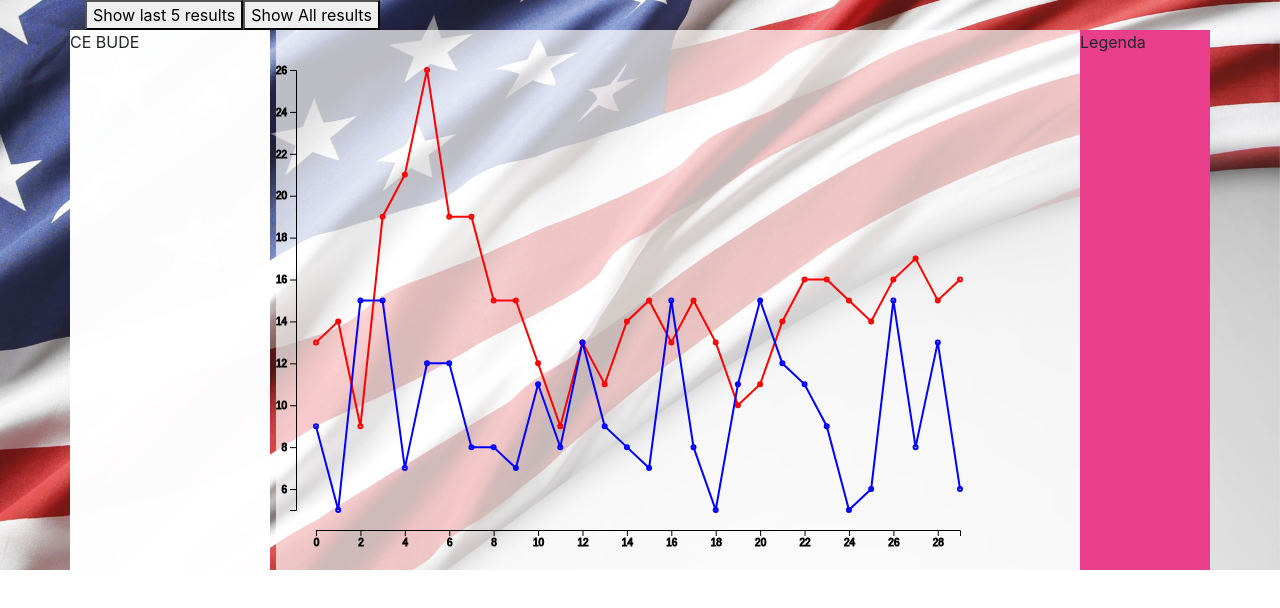
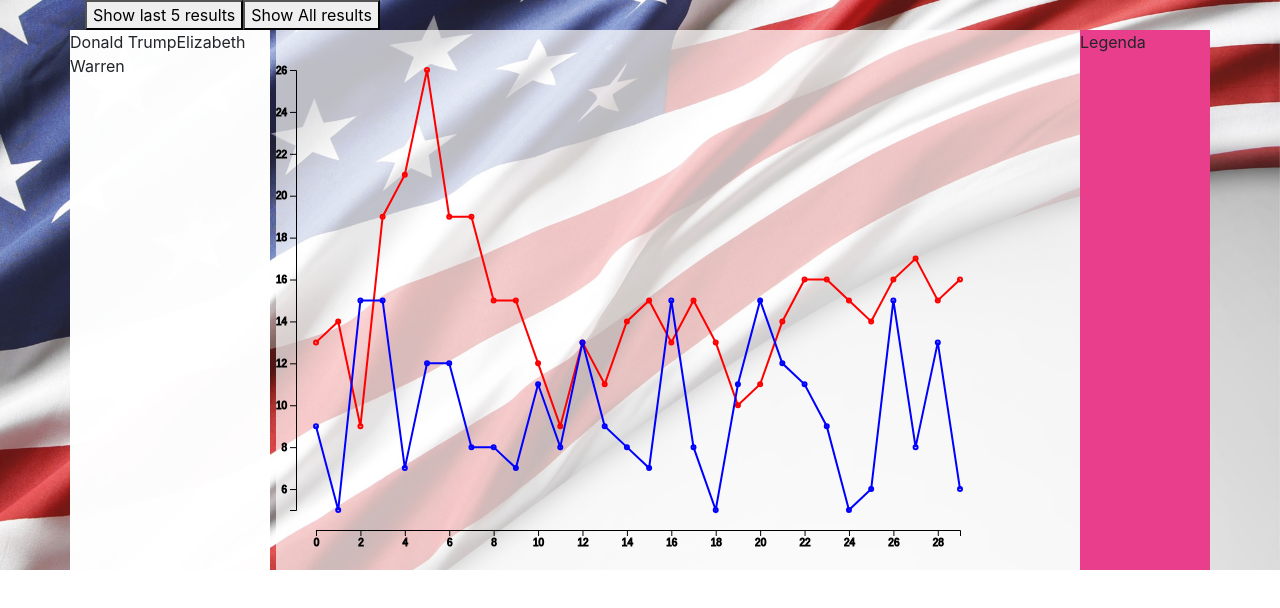
Before and after one commit to radoslav-zdravkovic-bc/graph-test-line, a React (Create React App) app: page / in a window 1280 px wide. Shown: the top 608 px of the page. Built offline with nearby package versions, Linux system fonts and the light colour scheme.

Commit message:
WCS-2671_print_candidates_in_sidebar

```diff
--- a/package.json
+++ b/package.json
@@ -3,6 +3,8 @@
   "version": "0.1.0",
   "private": true,
   "dependencies": {
+    "@nuxtjs/axios": "^5.6.0",
+    "axios": "^0.19.0",
     "bootstrap": "^4.3.1",
     "d3": "^5.9.2",
     "d3-react": "^1.0.4",
@@ -10,6 +12,7 @@
     "lodash": "^4.17.11",
     "node-sass": "^4.12.0",
     "react": "^16.8.6",
+    "react-axios": "^2.0.3",
     "react-bootstrap": "^1.0.0-beta.12",
     "react-dom": "^16.8.6",
     "react-scripts": "3.0.0"
--- a/src/App.js
+++ b/src/App.js
@@ -1,10 +1,10 @@
 import React, {Component} from 'react';
+import axios from 'axios';
 import BarChart from './components/BarChart/BarChart';
 import Sidebar from './components/Sidebar/Sidebar';
 import Legend from './components/Legend/Legend';
 import _ from './../node_modules/lodash'
 import Container from 'react-bootstrap/Container'
-import Col from 'react-bootstrap/Col'
 import Row from 'react-bootstrap/Row'
 import './App.scss';
 
--- a/src/components/Sidebar/Sidebar.js
+++ b/src/components/Sidebar/Sidebar.js
@@ -1,10 +1,21 @@
 import React, {Component} from 'react';
 
 class Sidebar extends Component {
+    componentDidMount() {
+        const candidatesData = require('../../data/candidates.json');
+
+        function getFullName(item) {
+            let fullname = [item.last_name];
+            return fullname;
+        }
+
+        this.canidatesNames = candidatesData.candidates.map(getFullName);
+    }
+
     render() {
         return (
             <div className="graph-sidebar">
-                <p>CE BUDE</p>
+                {this.canidatesNames}
             </div>
         );
     }
--- /dev/null
+++ b/src/data/candidates.json
@@ -0,0 +1,32 @@
+{
+  "candidates": [
+    {
+      "id": "101",
+      "first_name": "",
+      "last_name": "Donald Trump",
+      "meta": "Republicans",
+      "color": "#1BE5AD",
+      "chance": "43%",
+      "odds": "2.10",
+      "bookmaker": "",
+      "bookmaker_url": "",
+      "timestamp": "2019-09-06 04:04:05,2019-08-21 12:53:03,2019-08-21 12:53:02,2019-08-16 12:47:11,2019-07-22 10:50:13,2019-07-16 10:51:14,2019-07-07 04:23:45,2019-07-01 14:01:51,2019-06-27 09:57:26,2019-06-21 05:51:29,2019-06-17 15:41:04,2019-05-24 09:51:31,2019-05-24 09:51:30,2019-05-15 10:51:07,2019-04-25 11:15:19,2019-04-22 11:18:43,2019-04-09 23:54:27,2019-04-02 18:09:11,2019-04-01 18:27:17,2019-03-31 22:22:11,2019-03-30 07:56:01,2019-03-30 07:56:00,2019-03-27 11:27:01,2019-03-27 00:19:05,2019-03-27 00:19:04,2019-03-26 04:08:36,2019-03-25 14:00:24,2019-03-22 05:12:26,2019-03-22 05:12:25,2019-03-06 02:02:08,2019-01-31 05:51:22,2019-01-31 05:51:21,2019-01-26 08:51:03",
+      "odds_development": "2.10,2.10,2.10,2.00,1.90,2.00,1.90,2.00,2.10,2.00,2.10,2.00,2.00,2.10,2.20,2.10,2.20,2.25,2.30,2.30,2.37,2.37,2.50,2.50,2.50,2.62,2.70,2.80,2.80,2.87,3.00,3.00,3.25",
+      "chance_development": "43%,43%,43%,45.2%,47.6%,45.2%,47.6%,45.2%,43%,45.2%,43%,45.2%,45.2%,43%,41.1%,43%,41.1%,40.2%,39.3%,39.3%,38.1%,38.1%,36.1%,36.1%,36.1%,34.5%,33.5%,32.3%,32.3%,31.5%,30.1%,30.1%,27.8%"
+    },
+    {
+      "id": "50",
+      "first_name": "",
+      "last_name": "Elizabeth Warren",
+      "meta": "Democrats",
+      "color": "#FFEB4E",
+      "chance": "18.1%",
+      "odds": "5.00",
+      "bookmaker": "",
+      "bookmaker_url": "",
+      "timestamp": "2019-09-06 04:04:05,2019-09-02 09:35:30,2019-09-02 03:19:06,2019-08-29 12:00:41,2019-08-21 09:59:45,2019-08-17 08:18:14,2019-08-16 12:46:50,2019-08-10 19:26:44,2019-08-09 08:30:09,2019-08-05 10:34:34,2019-08-02 23:51:26,2019-08-02 23:51:25,2019-08-01 06:26:11,2019-08-01 04:02:39,2019-08-01 03:11:56,2019-07-31 13:28:37,2019-07-16 10:51:23,2019-07-04 13:19:39,2019-07-01 14:02:05,2019-06-28 05:24:11,2019-06-28 03:42:01,2019-06-27 09:57:32,2019-06-27 09:57:31,2019-06-24 10:17:34,2019-06-20 13:20:00,2019-06-17 15:41:38,2019-06-17 15:25:10,2019-06-14 18:23:25,2019-06-14 18:23:24,2019-06-14 04:58:12,2019-06-12 13:10:26,2019-05-26 08:29:53,2019-05-26 08:29:52,2019-05-24 09:52:10,2019-05-24 09:52:09,2019-04-30 12:13:37,2019-04-25 11:15:40,2019-04-20 09:00:16,2019-03-25 19:12:38,2019-03-24 16:48:30,2019-03-18 15:27:13,2019-03-18 11:26:28,2019-03-14 20:11:46,2019-03-14 10:42:44,2019-03-12 11:46:39,2019-03-10 16:42:55,2019-03-09 19:59:03,2019-03-08 10:21:12,2019-03-04 10:11:53,2019-03-04 10:11:52,2019-02-14 12:48:39,2019-02-12 08:42:34,2019-02-10 01:26:04,2019-01-28 09:55:37",
+      "odds_development": "5.00,5.00,5.50,5.50,5.50,5.50,6.00,7.00,7.50,8.00,8.50,8.50,8.50,8.50,9.00,8.50,9.00,10.00,10.00,9.00,9.00,10.00,10.00,11.00,11.00,11.00,11.00,12.00,12.00,13.00,15.00,21.00,21.00,26.00,26.00,26.00,26.00,34.00,41.00,34.00,34.00,29.00,23.00,26.00,26.00,26.00,34.00,29.00,26.00,26.00,26.00,23.00,19.00,21.00",
+      "chance_development": "18.1%,18.1%,16.4%,16.4%,16.4%,16.4%,15.1%,12.9%,12%,11.3%,10.6%,10.6%,10.6%,10.6%,10%,10.6%,10%,9%,9%,10%,10%,9%,9%,8.2%,8.2%,8.2%,8.2%,7.5%,7.5%,7%,6%,4.3%,4.3%,3.5%,3.5%,3.5%,3.5%,2.7%,2.2%,2.7%,2.7%,3.1%,3.9%,3.5%,3.5%,3.5%,2.7%,3.1%,3.5%,3.5%,3.5%,3.9%,4.8%,4.3%"
+    }
+  ]
+}
```
Also changed, not shown: src/components/Sidebar/Candidate/Candidate.js (added), 1 other file (tests, documents, lock files or other folders).
